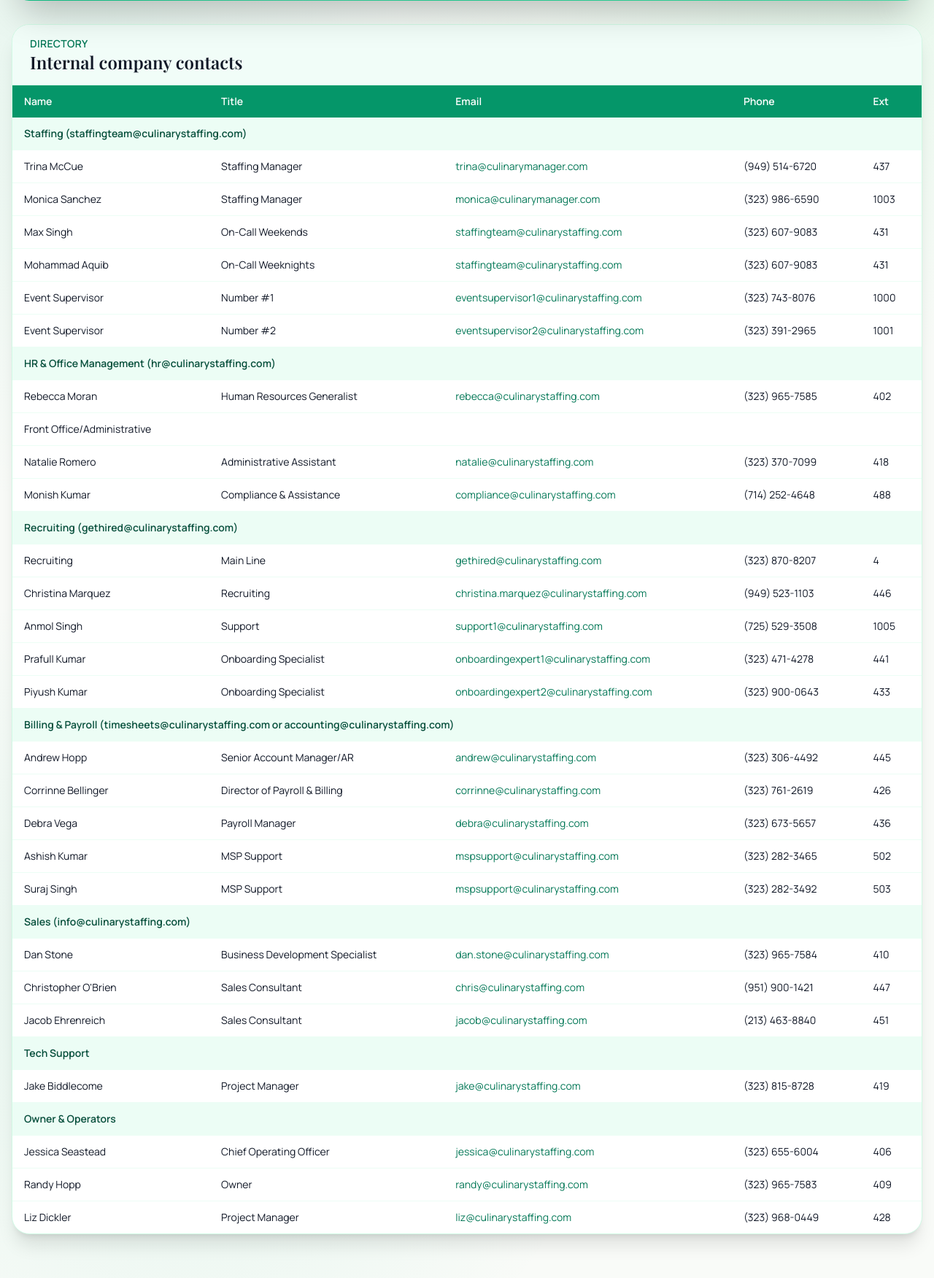
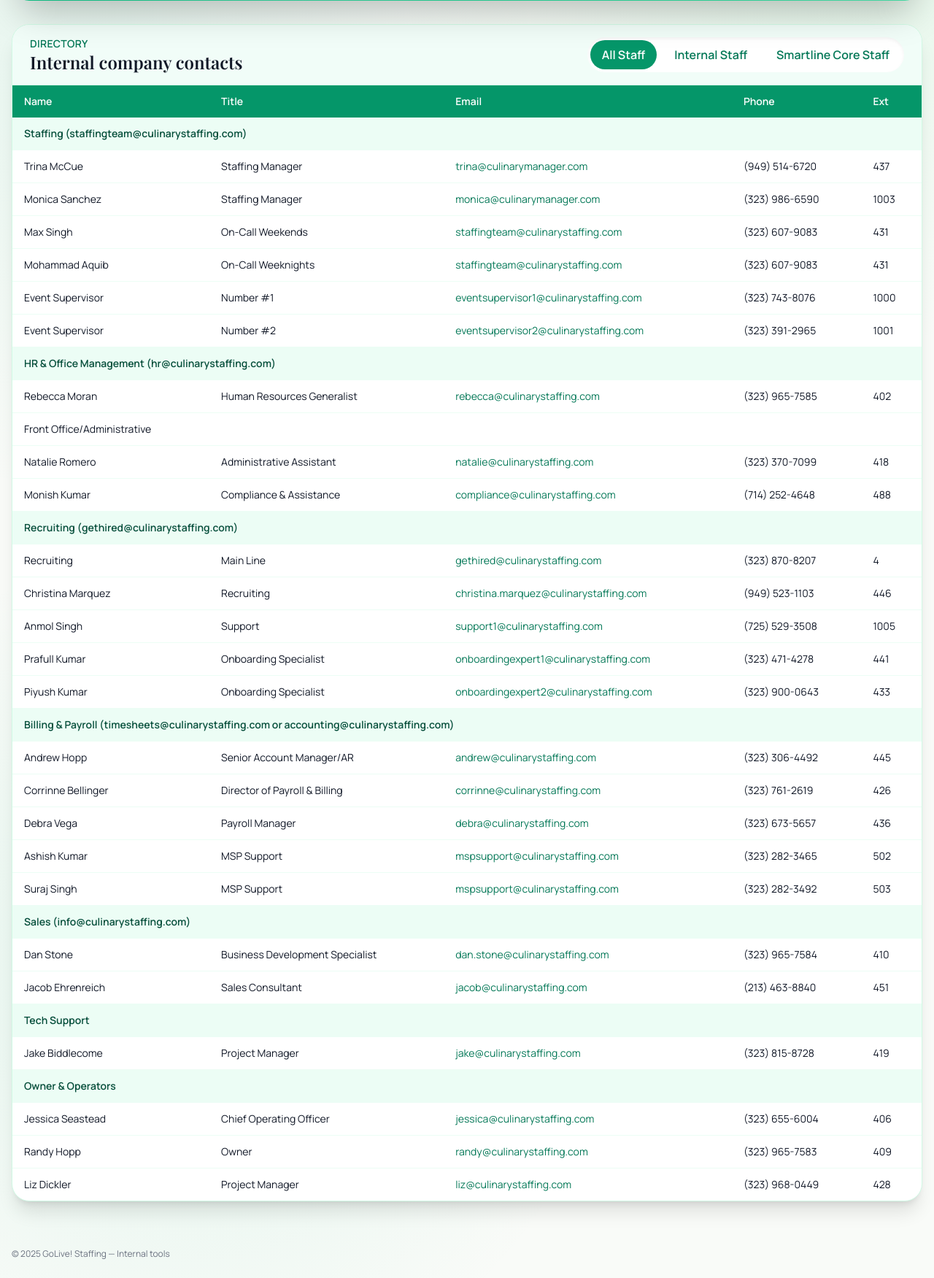
Before and after one commit to JBiddlecome/GoLive_Staffing, a FastAPI app: page /contacts in a window 1280 px wide. Shown: the part 352-2103 px from the top of the page at 73% size. After the commit the page ends 2078 px from the top, so only its background shows below. Run offline with FastAPI, Linux system fonts and the light colour scheme; some libraries are stand-ins or nearby versions.

Commit message:
Add filters for Smartline core staff on contacts page

```diff
--- a/templates/contacts.html
+++ b/templates/contacts.html
@@ -13,10 +13,21 @@
   </section>
 
   <section class="rounded-3xl bg-white shadow-xl border border-emerald-100 overflow-hidden">
-    <div class="border-b border-emerald-100 bg-emerald-50/70 px-6 py-4 flex items-center justify-between">
+    <div class="border-b border-emerald-100 bg-emerald-50/70 px-6 py-4 flex items-center justify-between gap-4 flex-wrap">
       <div>
         <p class="text-sm uppercase tracking-wide text-emerald-700 font-semibold">Directory</p>
         <h2 class="brand-serif text-2xl font-semibold leading-tight">Internal company contacts</h2>
+      </div>
+      <div class="flex items-center gap-2 bg-white text-emerald-700 rounded-full p-1 shadow-inner">
+        <button data-filter="all" class="filter-btn active px-4 py-2 rounded-full font-semibold transition hover:bg-emerald-50">
+          All Staff
+        </button>
+        <button data-filter="internal" class="filter-btn px-4 py-2 rounded-full font-semibold transition hover:bg-emerald-50">
+          Internal Staff
+        </button>
+        <button data-filter="smartline" class="filter-btn px-4 py-2 rounded-full font-semibold transition hover:bg-emerald-50">
+          Smartline Core Staff
+        </button>
       </div>
     </div>
     <div class="overflow-x-auto">
@@ -34,42 +45,42 @@
           <tr class="bg-emerald-50 text-emerald-900 font-semibold">
             <td colspan="5" class="px-4 py-3">Staffing (staffingteam@culinarystaffing.com)</td>
           </tr>
-          <tr class="hover:bg-emerald-50/70">
+          <tr class="hover:bg-emerald-50/70" data-staff-type="internal">
             <td class="px-4 py-3">Trina McCue</td>
             <td class="px-4 py-3">Staffing Manager</td>
             <td class="px-4 py-3"><a class="text-emerald-700 hover:underline" href="mailto:trina@culinarymanager.com">trina@culinarymanager.com</a></td>
             <td class="px-4 py-3">(949) 514-6720</td>
             <td class="px-4 py-3">437</td>
           </tr>
-          <tr class="hover:bg-emerald-50/70">
+          <tr class="hover:bg-emerald-50/70" data-staff-type="internal">
             <td class="px-4 py-3">Monica Sanchez</td>
             <td class="px-4 py-3">Staffing Manager</td>
             <td class="px-4 py-3"><a class="text-emerald-700 hover:underline" href="mailto:monica@culinarymanager.com">monica@culinarymanager.com</a></td>
             <td class="px-4 py-3">(323) 986-6590</td>
             <td class="px-4 py-3">1003</td>
           </tr>
-          <tr class="hover:bg-emerald-50/70">
+          <tr class="hover:bg-emerald-50/70" data-staff-type="smartline">
             <td class="px-4 py-3">Max Singh</td>
             <td class="px-4 py-3">On-Call Weekends</td>
             <td class="px-4 py-3"><a class="text-emerald-700 hover:underline" href="mailto:staffingteam@culinarystaffing.com">staffingteam@culinarystaffing.com</a></td>
             <td class="px-4 py-3">(323) 607-9083</td>
             <td class="px-4 py-3">431</td>
           </tr>
-          <tr class="hover:bg-emerald-50/70">
+          <tr class="hover:bg-emerald-50/70" data-staff-type="smartline">
             <td class="px-4 py-3">Mohammad Aquib</td>
             <td class="px-4 py-3">On-Call Weeknights</td>
             <td class="px-4 py-3"><a class="text-emerald-700 hover:underline" href="mailto:staffingteam@culinarystaffing.com">staffingteam@culinarystaffing.com</a></td>
             <td class="px-4 py-3">(323) 607-9083</td>
             <td class="px-4 py-3">431</td>
           </tr>
-          <tr class="hover:bg-emerald-50/70">
+          <tr class="hover:bg-emerald-50/70" data-staff-type="internal">
             <td class="px-4 py-3">Event Supervisor</td>
             <td class="px-4 py-3">Number #1</td>
             <td class="px-4 py-3"><a class="text-emerald-700 hover:underline" href="mailto:eventsupervisor1@culinarystaffing.com">eventsupervisor1@culinarystaffing.com</a></td>
             <td class="px-4 py-3">(323) 743-8076</td>
             <td class="px-4 py-3">1000</td>
           </tr>
-          <tr class="hover:bg-emerald-50/70">
+          <tr class="hover:bg-emerald-50/70" data-staff-type="internal">
             <td class="px-4 py-3">Event Supervisor</td>
             <td class="px-4 py-3">Number #2</td>
             <td class="px-4 py-3"><a class="text-emerald-700 hover:underline" href="mailto:eventsupervisor2@culinarystaffing.com">eventsupervisor2@culinarystaffing.com</a></td>
@@ -79,28 +90,28 @@
           <tr class="bg-emerald-50 text-emerald-900 font-semibold">
             <td colspan="5" class="px-4 py-3">HR &amp; Office Management (hr@culinarystaffing.com)</td>
           </tr>
-          <tr class="hover:bg-emerald-50/70">
+          <tr class="hover:bg-emerald-50/70" data-staff-type="internal">
             <td class="px-4 py-3">Rebecca Moran</td>
             <td class="px-4 py-3">Human Resources Generalist</td>
             <td class="px-4 py-3"><a class="text-emerald-700 hover:underline" href="mailto:rebecca@culinarystaffing.com">rebecca@culinarystaffing.com</a></td>
             <td class="px-4 py-3">(323) 965-7585</td>
             <td class="px-4 py-3">402</td>
           </tr>
-          <tr class="hover:bg-emerald-50/70">
+          <tr class="hover:bg-emerald-50/70" data-staff-type="internal">
             <td class="px-4 py-3">Front Office/Administrative</td>
             <td class="px-4 py-3"></td>
             <td class="px-4 py-3"></td>
             <td class="px-4 py-3"></td>
             <td class="px-4 py-3"></td>
           </tr>
-          <tr class="hover:bg-emerald-50/70">
+          <tr class="hover:bg-emerald-50/70" data-staff-type="internal">
             <td class="px-4 py-3">Natalie Romero</td>
             <td class="px-4 py-3">Administrative Assistant</td>
             <td class="px-4 py-3"><a class="text-emerald-700 hover:underline" href="mailto:natalie@culinarystaffing.com">natalie@culinarystaffing.com</a></td>
             <td class="px-4 py-3">(323) 370-7099</td>
             <td class="px-4 py-3">418</td>
           </tr>
-          <tr class="hover:bg-emerald-50/70">
+          <tr class="hover:bg-emerald-50/70" data-staff-type="smartline">
             <td class="px-4 py-3">Monish Kumar</td>
             <td class="px-4 py-3">Compliance &amp; Assistance</td>
             <td class="px-4 py-3"><a class="text-emerald-700 hover:underline" href="mailto:compliance@culinarystaffing.com">compliance@culinarystaffing.com</a></td>
@@ -110,35 +121,35 @@
           <tr class="bg-emerald-50 text-emerald-900 font-semibold">
             <td colspan="5" class="px-4 py-3">Recruiting (gethired@culinarystaffing.com)</td>
           </tr>
-          <tr class="hover:bg-emerald-50/70">
+          <tr class="hover:bg-emerald-50/70" data-staff-type="internal">
             <td class="px-4 py-3">Recruiting</td>
             <td class="px-4 py-3">Main Line</td>
             <td class="px-4 py-3"><a class="text-emerald-700 hover:underline" href="mailto:gethired@culinarystaffing.com">gethired@culinarystaffing.com</a></td>
             <td class="px-4 py-3">(323) 870-8207</td>
             <td class="px-4 py-3">4</td>
           </tr>
-          <tr class="hover:bg-emerald-50/70">
+          <tr class="hover:bg-emerald-50/70" data-staff-type="internal">
             <td class="px-4 py-3">Christina Marquez</td>
             <td class="px-4 py-3">Recruiting</td>
             <td class="px-4 py-3"><a class="text-emerald-700 hover:underline" href="mailto:christina.marquez@culinarystaffing.com">christina.marquez@culinarystaffing.com</a></td>
             <td class="px-4 py-3">(949) 523-1103</td>
             <td class="px-4 py-3">446</td>
           </tr>
-          <tr class="hover:bg-emerald-50/70">
+          <tr class="hover:bg-emerald-50/70" data-staff-type="smartline">
             <td class="px-4 py-3">Anmol Singh</td>
             <td class="px-4 py-3">Support</td>
             <td class="px-4 py-3"><a class="text-emerald-700 hover:underline" href="mailto:support1@culinarystaffing.com">support1@culinarystaffing.com</a></td>
             <td class="px-4 py-3">(725) 529-3508</td>
             <td class="px-4 py-3">1005</td>
           </tr>
-          <tr class="hover:bg-emerald-50/70">
+          <tr class="hover:bg-emerald-50/70" data-staff-type="smartline">
             <td class="px-4 py-3">Prafull Kumar</td>
             <td class="px-4 py-3">Onboarding Specialist</td>
             <td class="px-4 py-3"><a class="text-emerald-700 hover:underline" href="mailto:onboardingexpert1@culinarystaffing.com">onboardingexpert1@culinarystaffing.com</a></td>
             <td class="px-4 py-3">(323) 471-4278</td>
             <td class="px-4 py-3">441</td>
           </tr>
-          <tr class="hover:bg-emerald-50/70">
+          <tr class="hover:bg-emerald-50/70" data-staff-type="smartline">
             <td class="px-4 py-3">Piyush Kumar</td>
             <td class="px-4 py-3">Onboarding Specialist</td>
             <td class="px-4 py-3"><a class="text-emerald-700 hover:underline" href="mailto:onboardingexpert2@culinarystaffing.com">onboardingexpert2@culinarystaffing.com</a></td>
@@ -148,35 +159,35 @@
           <tr class="bg-emerald-50 text-emerald-900 font-semibold">
             <td colspan="5" class="px-4 py-3">Billing &amp; Payroll (timesheets@culinarystaffing.com or accounting@culinarystaffing.com)</td>
           </tr>
-          <tr class="hover:bg-emerald-50/70">
+          <tr class="hover:bg-emerald-50/70" data-staff-type="internal">
             <td class="px-4 py-3">Andrew Hopp</td>
             <td class="px-4 py-3">Senior Account Manager/AR</td>
             <td class="px-4 py-3"><a class="text-emerald-700 hover:underline" href="mailto:andrew@culinarystaffing.com">andrew@culinarystaffing.com</a></td>
             <td class="px-4 py-3">(323) 306-4492</td>
             <td class="px-4 py-3">445</td>
           </tr>
-          <tr class="hover:bg-emerald-50/70">
+          <tr class="hover:bg-emerald-50/70" data-staff-type="internal">
             <td class="px-4 py-3">Corrinne Bellinger</td>
             <td class="px-4 py-3">Director of Payroll &amp; Billing</td>
             <td class="px-4 py-3"><a class="text-emerald-700 hover:underline" href="mailto:corrinne@culinarystaffing.com">corrinne@culinarystaffing.com</a></td>
             <td class="px-4 py-3">(323) 761-2619</td>
             <td class="px-4 py-3">426</td>
           </tr>
-          <tr class="hover:bg-emerald-50/70">
+          <tr class="hover:bg-emerald-50/70" data-staff-type="internal">
             <td class="px-4 py-3">Debra Vega</td>
             <td class="px-4 py-3">Payroll Manager</td>
             <td class="px-4 py-3"><a class="text-emerald-700 hover:underline" href="mailto:debra@culinarystaffing.com">debra@culinarystaffing.com</a></td>
             <td class="px-4 py-3">(323) 673-5657</td>
             <td class="px-4 py-3">436</td>
           </tr>
-          <tr class="hover:bg-emerald-50/70">
+          <tr class="hover:bg-emerald-50/70" data-staff-type="smartline">
             <td class="px-4 py-3">Ashish Kumar</td>
             <td class="px-4 py-3">MSP Support</td>
             <td class="px-4 py-3"><a class="text-emerald-700 hover:underline" href="mailto:mspsupport@culinarystaffing.com">mspsupport@culinarystaffing.com</a></td>
             <td class="px-4 py-3">(323) 282-3465</td>
             <td class="px-4 py-3">502</td>
           </tr>
-          <tr class="hover:bg-emerald-50/70">
+          <tr class="hover:bg-emerald-50/70" data-staff-type="smartline">
             <td class="px-4 py-3">Suraj Singh</td>
             <td class="px-4 py-3">MSP Support</td>
             <td class="px-4 py-3"><a class="text-emerald-700 hover:underline" href="mailto:mspsupport@culinarystaffing.com">mspsupport@culinarystaffing.com</a></td>
@@ -186,21 +197,14 @@
           <tr class="bg-emerald-50 text-emerald-900 font-semibold">
             <td colspan="5" class="px-4 py-3">Sales (info@culinarystaffing.com)</td>
           </tr>
-          <tr class="hover:bg-emerald-50/70">
+          <tr class="hover:bg-emerald-50/70" data-staff-type="internal">
             <td class="px-4 py-3">Dan Stone</td>
             <td class="px-4 py-3">Business Development Specialist</td>
             <td class="px-4 py-3"><a class="text-emerald-700 hover:underline" href="mailto:dan.stone@culinarystaffing.com">dan.stone@culinarystaffing.com</a></td>
             <td class="px-4 py-3">(323) 965-7584</td>
             <td class="px-4 py-3">410</td>
           </tr>
-          <tr class="hover:bg-emerald-50/70">
-            <td class="px-4 py-3">Christopher O'Brien</td>
-            <td class="px-4 py-3">Sales Consultant</td>
-            <td class="px-4 py-3"><a class="text-emerald-700 hover:underline" href="mailto:chris@culinarystaffing.com">chris@culinarystaffing.com</a></td>
-            <td class="px-4 py-3">(951) 900-1421</td>
-            <td class="px-4 py-3">447</td>
-          </tr>
-          <tr class="hover:bg-emerald-50/70">
+          <tr class="hover:bg-emerald-50/70" data-staff-type="internal">
             <td class="px-4 py-3">Jacob Ehrenreich</td>
             <td class="px-4 py-3">Sales Consultant</td>
             <td class="px-4 py-3"><a class="text-emerald-700 hover:underline" href="mailto:jacob@culinarystaffing.com">jacob@culinarystaffing.com</a></td>
@@ -210,7 +214,7 @@
           <tr class="bg-emerald-50 text-emerald-900 font-semibold">
             <td colspan="5" class="px-4 py-3">Tech Support</td>
           </tr>
-          <tr class="hover:bg-emerald-50/70">
+          <tr class="hover:bg-emerald-50/70" data-staff-type="internal">
             <td class="px-4 py-3">Jake Biddlecome</td>
             <td class="px-4 py-3">Project Manager</td>
             <td class="px-4 py-3"><a class="text-emerald-700 hover:underline" href="mailto:jake@culinarystaffing.com">jake@culinarystaffing.com</a></td>
@@ -220,21 +224,21 @@
           <tr class="bg-emerald-50 text-emerald-900 font-semibold">
             <td colspan="5" class="px-4 py-3">Owner &amp; Operators</td>
           </tr>
-          <tr class="hover:bg-emerald-50/70">
+          <tr class="hover:bg-emerald-50/70" data-staff-type="internal">
             <td class="px-4 py-3">Jessica Seastead</td>
             <td class="px-4 py-3">Chief Operating Officer</td>
             <td class="px-4 py-3"><a class="text-emerald-700 hover:underline" href="mailto:jessica@culinarystaffing.com">jessica@culinarystaffing.com</a></td>
             <td class="px-4 py-3">(323) 655-6004</td>
             <td class="px-4 py-3">406</td>
           </tr>
-          <tr class="hover:bg-emerald-50/70">
+          <tr class="hover:bg-emerald-50/70" data-staff-type="internal">
             <td class="px-4 py-3">Randy Hopp</td>
             <td class="px-4 py-3">Owner</td>
             <td class="px-4 py-3"><a class="text-emerald-700 hover:underline" href="mailto:randy@culinarystaffing.com">randy@culinarystaffing.com</a></td>
             <td class="px-4 py-3">(323) 965-7583</td>
             <td class="px-4 py-3">409</td>
           </tr>
-          <tr class="hover:bg-emerald-50/70">
+          <tr class="hover:bg-emerald-50/70" data-staff-type="internal">
             <td class="px-4 py-3">Liz Dickler</td>
             <td class="px-4 py-3">Project Manager</td>
             <td class="px-4 py-3"><a class="text-emerald-700 hover:underline" href="mailto:liz@culinarystaffing.com">liz@culinarystaffing.com</a></td>
@@ -246,4 +250,37 @@
     </div>
   </section>
 </div>
+
+<script>
+  const filterButtons = document.querySelectorAll('.filter-btn');
+  const contactRows = document.querySelectorAll('[data-staff-type]');
+
+  function setActiveFilter(selectedFilter) {
+    filterButtons.forEach((button) => {
+      const isActive = button.dataset.filter === selectedFilter;
+      button.classList.toggle('active', isActive);
+      button.classList.toggle('bg-emerald-600', isActive);
+      button.classList.toggle('text-white', isActive);
+    });
+  }
+
+  function applyFilter(filterValue) {
+    contactRows.forEach((row) => {
+      const isVisible = filterValue === 'all' || row.dataset.staffType === filterValue;
+      row.classList.toggle('hidden', !isVisible);
+    });
+  }
+
+  filterButtons.forEach((button) => {
+    button.addEventListener('click', () => {
+      const selectedFilter = button.dataset.filter;
+      setActiveFilter(selectedFilter);
+      applyFilter(selectedFilter);
+    });
+  });
+
+  // Initialize default state
+  setActiveFilter('all');
+  applyFilter('all');
+</script>
 {% endblock %}
```
